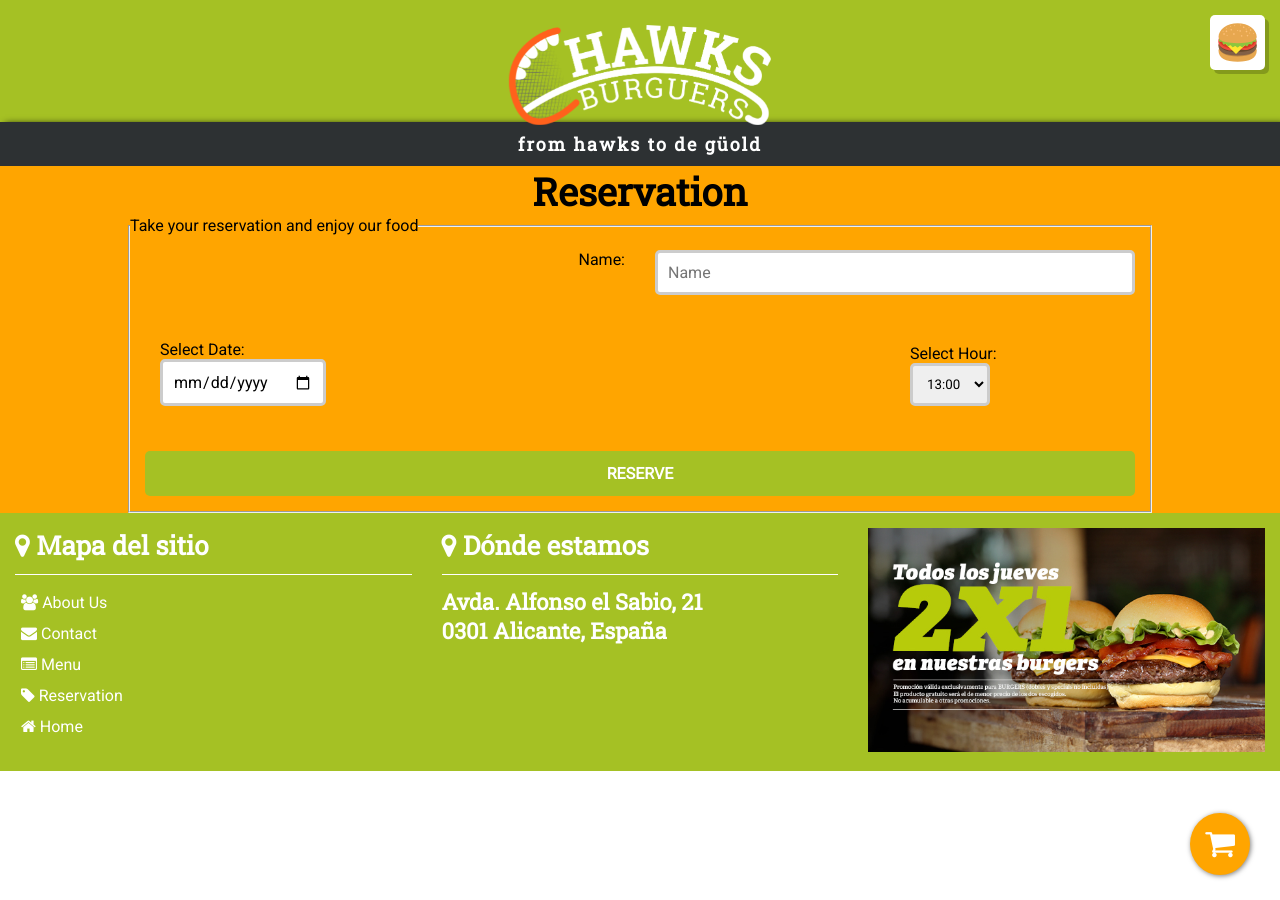
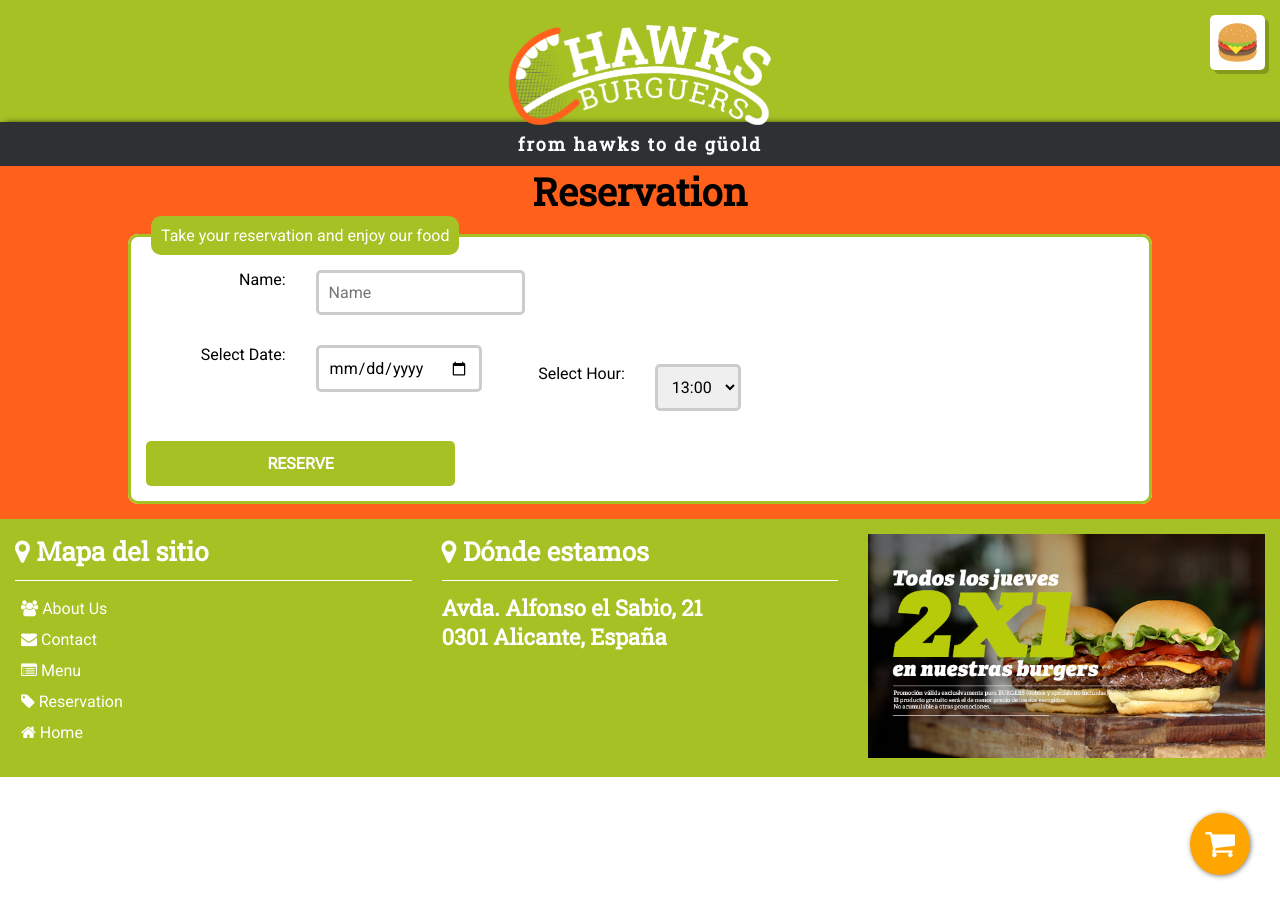
Before and after one commit to cArlitXs/HawksBurgers, a Jekyll site: the page built from reservas.html, in a window 1280 px wide. Built offline with Jekyll 4.4.1, drawn with Linux system fonts in a browser that asks for light colours.

Commit message:
cambios de reserva

```diff
--- a/css/alberto.css
+++ b/css/alberto.css
@@ -3,10 +3,10 @@
 	border:3px solid orange;
 }*/
 .ACbackground{
-    background-color: orange;
+    background-color: #ff611c;
 }
-#central{
-	/*border-bottom: 1px solid black;*/
+.ACbackground .container{
+    /*border-bottom: 1px solid black;*/
     padding-bottom: 15px;
 }
 /*#botoncompra{
@@ -28,24 +28,38 @@
     opacity: 0.6;
     text-decoration: none;
 }*/
-#precio1, #precio2, #precio3{
+.ACbackground #precio1,.ACbackground  #precio2,.ACbackground  #precio3{
 
 	text-align: right;
 
 }
-#datosMetodos{
+.ACbackground #datosMetodos{
     height: 100%;
 }
-#resumen{
+.ACbackground #resumen{
     height: 100%;
     width: 100%;
     border:1px solid black;
     background-color: white;
     border-radius: 20px;
 }
-#compra{
+.ACbackground #compra{
     text-align: center;
 }
-#hamburguesa1, #hamburguesa2, #hamburguesa3{
+.ACbackground #hamburguesa1,.ACbackground  #hamburguesa2,.ACbackground #hamburguesa3{
     border-bottom: 1px solid black;
 }
+
+/*----*/
+.ACbackground fieldset{
+    background-color: white;
+    border: 3px solid #a5c124;
+    border-radius: 10px;
+}
+.ACbackground fieldset legend{
+    background-color: #a5c124;
+    color: white;
+    border-radius: 10px;
+    padding: 10px;
+    margin-left: 20px;
+}
--- a/css/reset.css
+++ b/css/reset.css
@@ -12,16 +12,6 @@
   font-family: 'Roboto Slab', serif;
 }
 
-/*---Estilos de input---*/
-
-input, textarea{
-    padding: 10px 10px;
-    box-sizing: border-box;
-    border: 3px solid #ccc;
-    transition: 0.2s;
-    outline: none;
-    border-radius: 5px;
-}
 .ta-l{
 	text-align: left;
 }
@@ -144,7 +134,7 @@
 
 
 /*---Inputs---*/
-input{
+input, textarea, select{
     padding: 10px 10px;
     box-sizing: border-box;
     border: 3px solid #ccc;
@@ -152,13 +142,13 @@
     outline: none;
     border-radius: 5px;
 }
-input:focus{
+input:focus, textarea:focus, select:focus{
     border: 3px solid #00BFFF;
 }
-input:invalid:focus {
+input:invalid:focus, select:invalid:focus {
    border-color: salmon;
 }
-label, input, button, span, textarea{
+label, input, button, span, textarea, select{
     font-size: 1em;
 }
 
--- a/reservas.html
+++ b/reservas.html
@@ -8,30 +8,30 @@
 
 <div class="ACbackground">
 <div class="container">
-	<h1 style="text-align: center;"> Reservation </h1>
+	<h1 class="ta-c"> Reservation </h1>
 	<fieldset>
 	<legend>Take your reservation and enjoy our food</legend>
 	<div class="row">
-		<div class="col-6 col-s-6 ta-r">
+		<div class="col-2 col-s-3 ta-r">
 		<label>Name:</label>
 		</div>
-		<div class="col-6 col-s-6">
-		<input type="text" name="nombre" placeholder="Name" style="width: 100%" >
+		<div class="col-2 col-s-3">
+		<input type="text" name="nombre" placeholder="Name">
 		</div>
 	</div>
 	<div class="row">
-		<div id="fecha" class="col-9 col-s-9">
-			<div class="col-12" >
-				<label>Select Date:</label>
-				<br>
-				<input type="date" name="calendar" size="30">
-			</div>
+		<div id="fecha" class="col-2 col-s-3 ta-r">
+			<label>Select Date:</label>
+		</div>
+		<div class="col-2 col-s-3">
+			<input type="date" name="calendar">
 		</div>
 		<br>
-		<div class="col-3 col-s-3">
+		<div class="col-2 col-s-3 ta-r">
 			<label>Select Hour:</label>
-			<br>
-			<select style="border-radius: 5px; padding: 10px 10px;border: 3px solid #ccc">
+		</div>
+		<div  class="col-2 col-s-3">
+			<select>
 				<option>13:00</option>
 				<option>13:15</option>
 				<option>13:30</option>
@@ -61,7 +61,7 @@
 		</div>
 	</div>
 	<div class="row">
-		<div class="col-12" style="text-align: center;">
+		<div class="col-4 ta-c">
 			<button class="button button" id="botoncompra" name="botoncompra" type="submit"><b>RESERVE</b></button>
 		</div>
 	</div>
```
